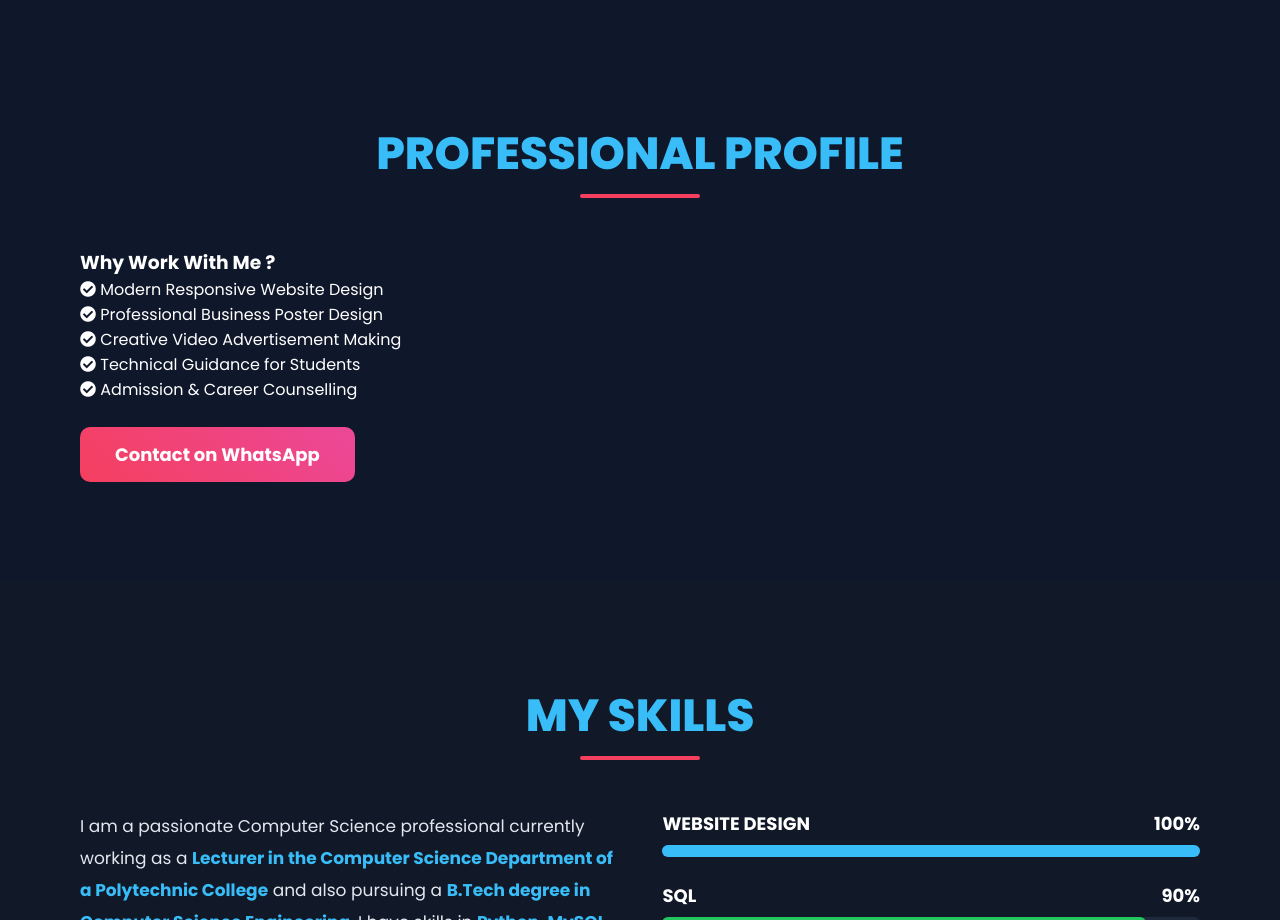
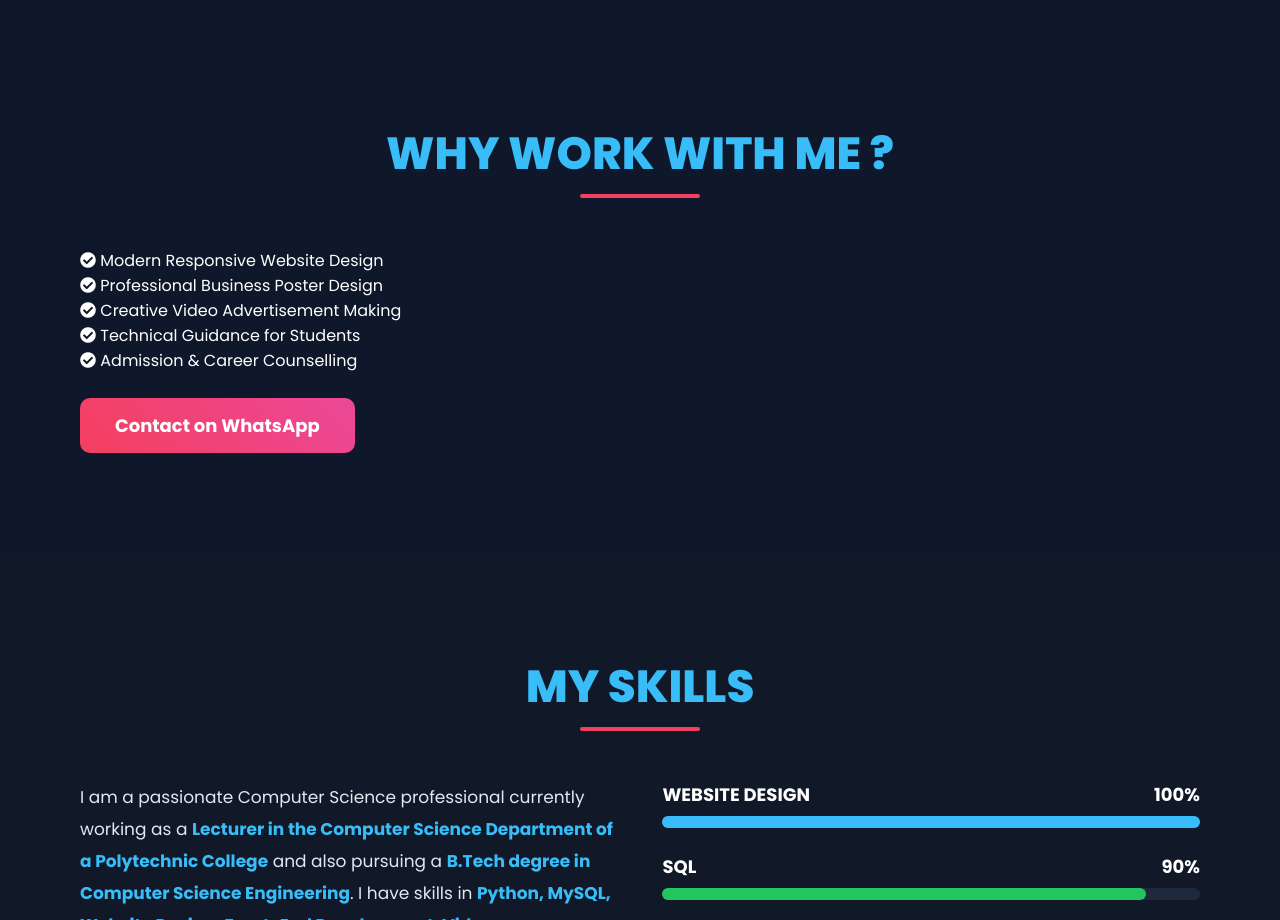
Before and after one commit to eglsamser/Sham-Portfolio, a plain HTML site: page index.html in a window 1280 px wide. Shown: the part 2200-3120 px from the top of the page. Drawn offline with nearby package versions, Linux system fonts and the light colour scheme.

Commit message:
Update index.html

```diff
--- a/index.html
+++ b/index.html
@@ -120,18 +120,18 @@
     <!-- contact / professional profile section start -->
     <section class="contact" id="contact">
         <div class="max-width">
-            <h2 class="title">Professional Profile</h2>
+            <h2 class="title">Why Work With Me ?</h2>
 
             <div class="contact-content">
 
-                <!-- Left Side -->
+
 
 
                 <!-- Right Side -->
                 <div class="column right">
 
                     <div class="professional-box">
-                        <h3>Why Work With Me ?</h3>
+
 
                         <div class="feature">
                             <i class="fas fa-check-circle"></i>
```
